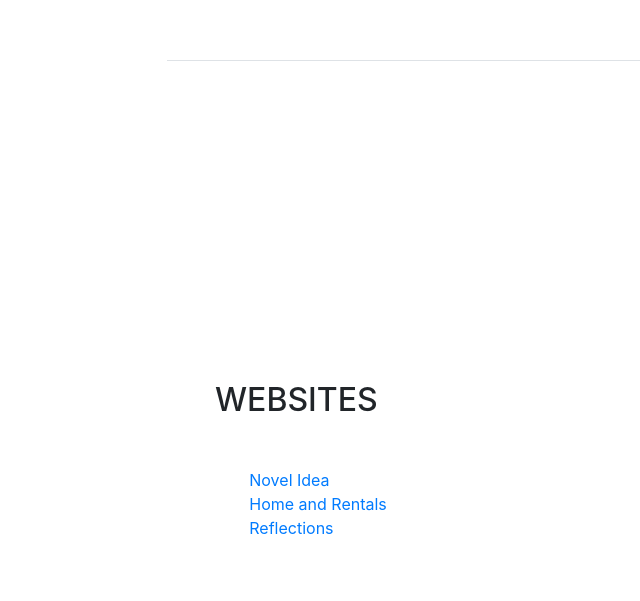
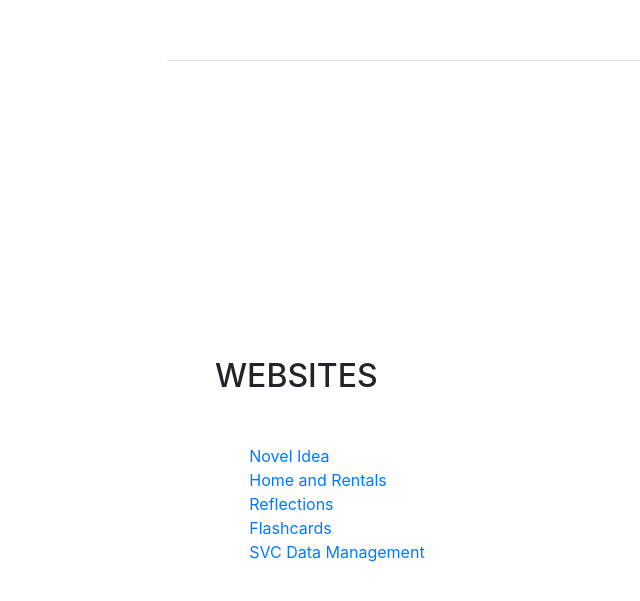
Before and after one commit to stephen-engler/personal_site, a website with bundled scripts: page index.html in a window 1280 px wide. Shown: the part 4300-4901 px from the top of the page, without its empty margins (105-745 px from the left). Built offline with nearby package versions, Linux system fonts and the light colour scheme; a web font is replaced by a local one.

Commit message:
add links to flashcards and svc data management in portfolio

```diff
--- a/index.html
+++ b/index.html
@@ -264,6 +264,12 @@
             <li>
               <a href="https://obscure-springs-86590.herokuapp.com/">Reflections</a>
             </li>
+            <li>
+              <a href="https://github.com/stephen-engler/flashcards">Flashcards</a>
+            </li>
+            <li>
+              <a href="https://github.com/stephen-engler/svc-data-management-">SVC Data Management</a>
+            </li>
           </ul>
         </div>
       </section>
```
